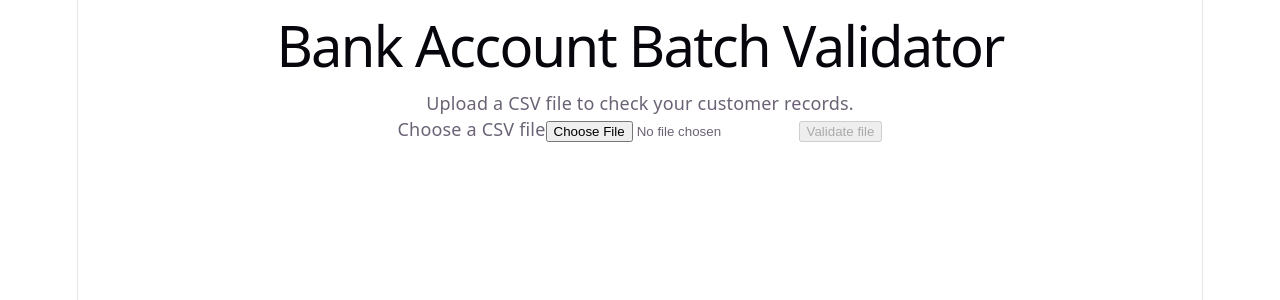
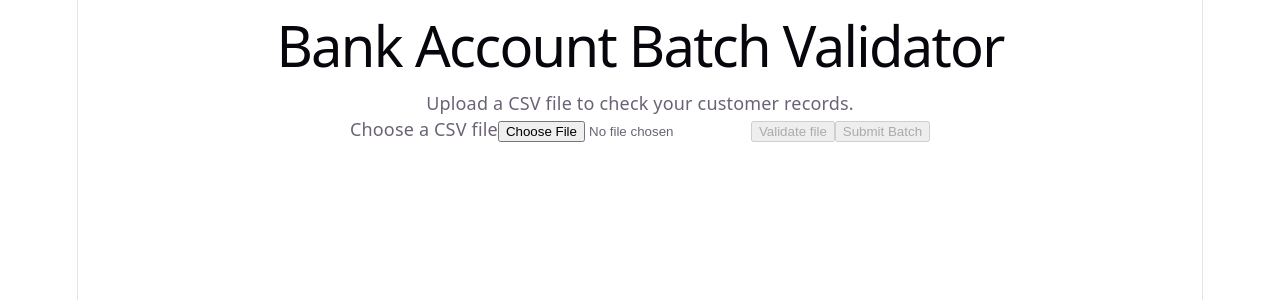
Before and after one commit to garethrogers28/batch, a React app in the folder frontend/: page / in a window 1280 px wide. Shown: the top 300 px of the page. Built offline with nearby package versions, Linux system fonts and the light colour scheme; the HTML template or start-up script is replaced by a standard one.

Commit message:
Add submit batch button, disabled when not available to use

```diff
--- a/frontend/src/App.jsx
+++ b/frontend/src/App.jsx
@@ -92,6 +92,18 @@ function App() {
         Validate file
       </button>
 
+      <button
+        disabled={
+          !results ||
+          !results.summary.batch_result ||
+          results.summary.total_records === 0 ||
+          !selectedFile
+        }
+        type="button"
+      >
+        Submit Batch
+      </button>
+
       {/* Show a message while validation is in progress. */}
       {isLoading && <p>Validating...</p>}
 
```
